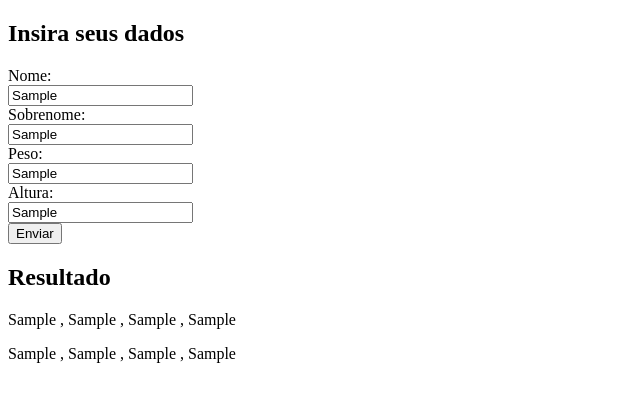
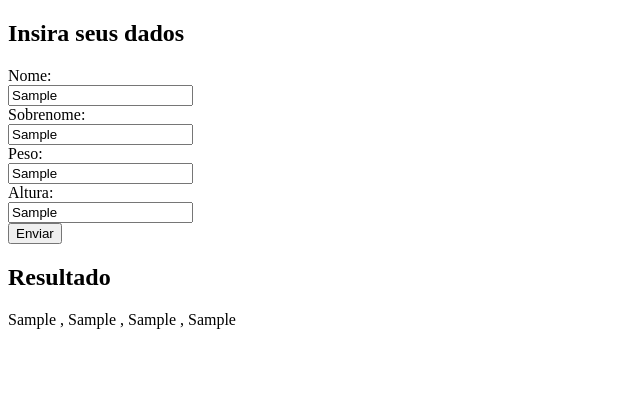
Before and after one commit to Joao-H-Esteves/Curso_Full-Stack, a plain HTML site: page 3- JavaScrip_Iniciante/14-Exercicios-Array_Object.html in a window 1280 px wide. Both pictures are taken after typing "Sample", "Sample", "Sample", "Sample" into the empty fields and a click on the button "Enviar". Shown: the whole page, without its empty margins (0-640 px from the left). Drawn offline with Linux system fonts and the light colour scheme.

Commit message:
Bug com repetição

```diff
--- a/3- JavaScrip_Iniciante/14-Exercicios-Array_Object.html
+++ b/3- JavaScrip_Iniciante/14-Exercicios-Array_Object.html
@@ -59,7 +59,7 @@
                 const peso = form.querySelector('#peso');
                 const altura = form.querySelector('#altura');
 
-               pessoas.push({
+               pessoas.push({ // criando objeto dentro do array
                    nome : nome.value,
                    sobrenome: sobrenome.value,
                    peso: peso.value,
@@ -67,13 +67,14 @@
                });
                console.log(pessoas);
 
+               //Adicionando como resultado :
                resultado.innerHTML += `<p>${ nome.value} , ${ sobrenome.value} , ${ peso.value} , ${ altura.value}</p>`
 
            };
             form.addEventListener('submit',recebeEventoForm);
 
         }
-        coletarDado()
+        //coletarDado()
     </script>
 
 </body>
```
